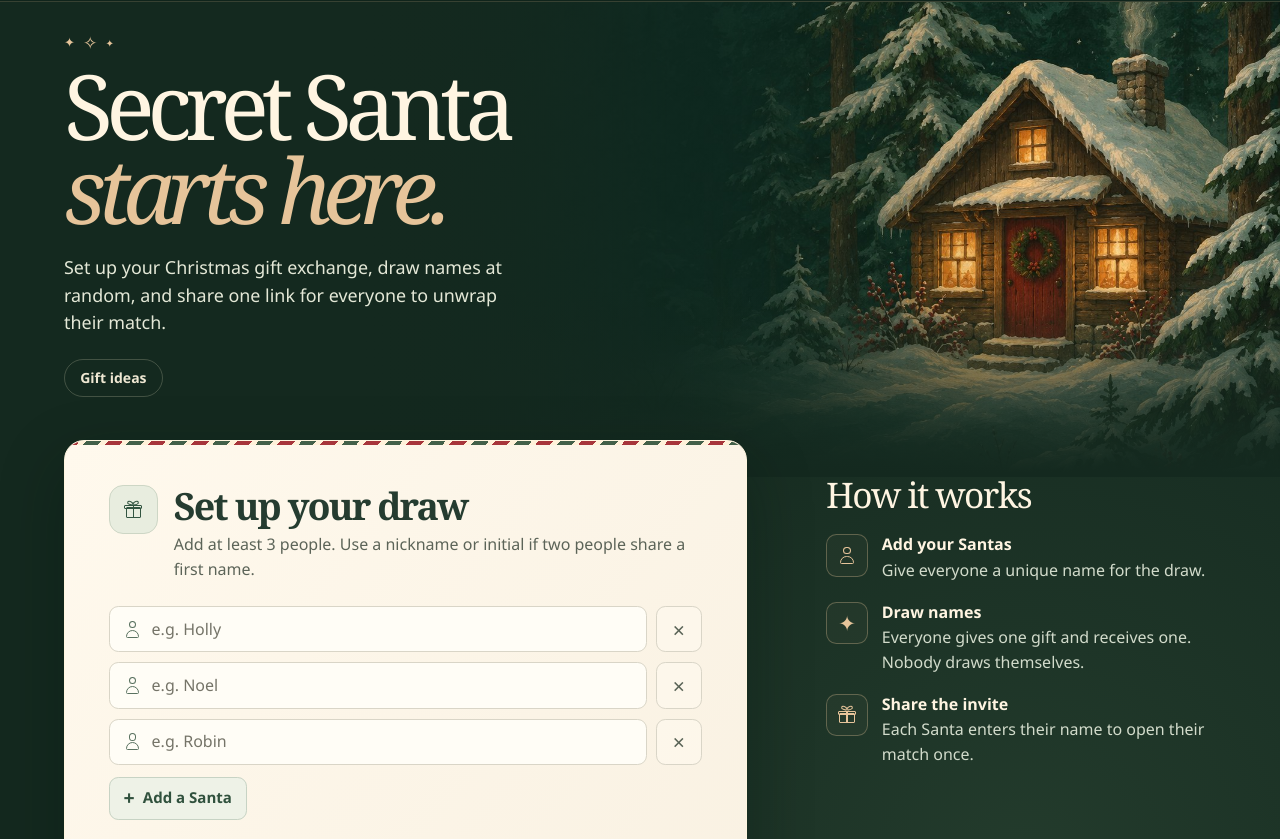
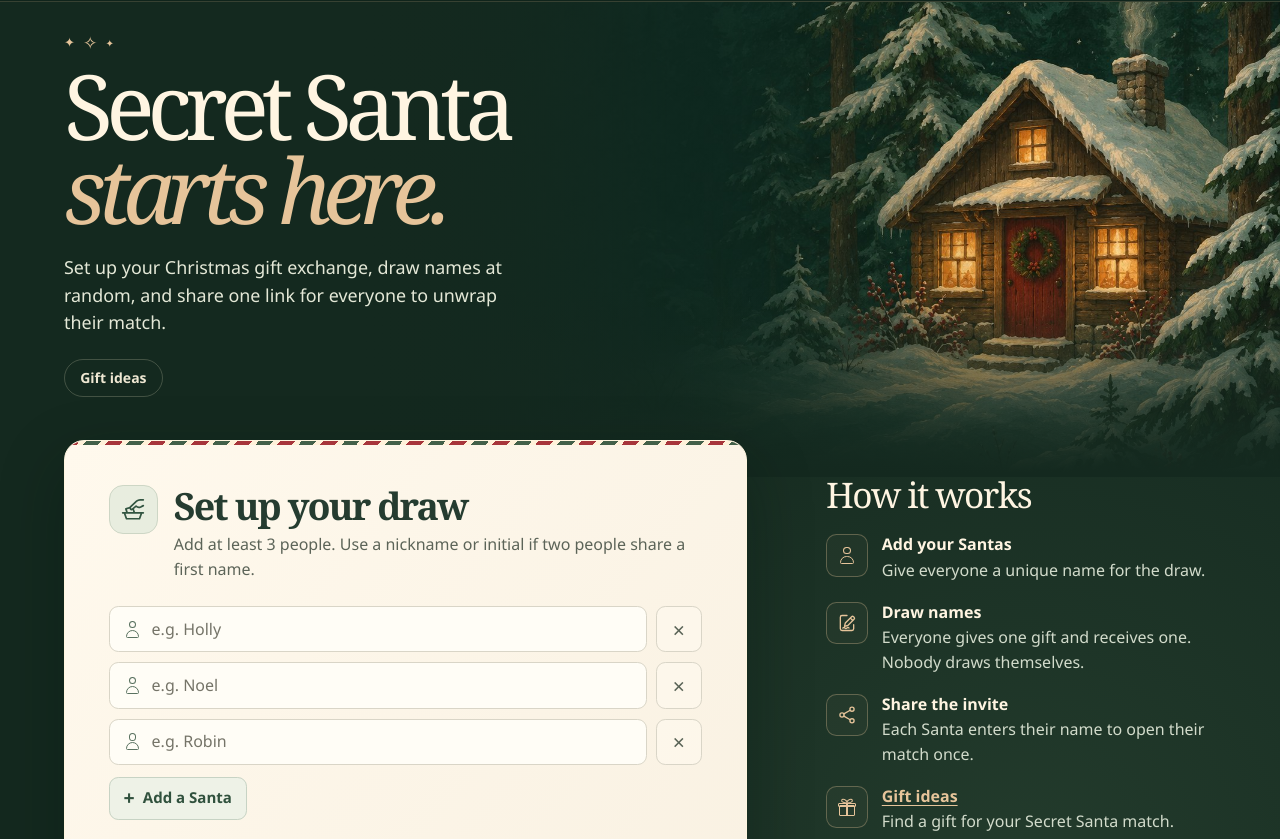
Before and after one commit to trvrpntng/evergreen-secret-santa, a website: page public/index.html in a window 1280 px wide. Shown: the part 73-912 px from the top of the page. Drawn offline with Linux system fonts and the light colour scheme.

Commit message:
Refresh Secret Santa guide icons and link gift ideas

```diff
--- a/public/index.html
+++ b/public/index.html
@@ -49,7 +49,12 @@
       <section class="paper-card" id="draw-card" aria-labelledby="setup-title">
         <div id="setup-view">
           <div class="card-heading">
-            <span class="card-icon" aria-hidden="true"><span class="icon icon-gift"><i></i></span></span>
+            <span class="card-icon" aria-hidden="true">
+              <svg class="line-icon" viewBox="0 0 24 24">
+                <path d="M21.5 3.5h-3c-1.2 0-2.3.5-3.2 1.3l-5.6 5.3a1.35 1.35 0 0 0 1.8 2l3.3-2.7a3.9 3.9 0 0 0 4.3.7l2.4-1.2"/>
+                <path d="m9.4 10.6-4 1.3 1.2 3.6m5.6-3.2 1.1 3.2M2.5 15.5h19m-17.5 0L6 21h12l2-5.5"/>
+              </svg>
+            </span>
             <div>
               <h2 id="setup-title" tabindex="-1">Set up your draw</h2>
               <p id="setup-help">Add at least 3 people. Use a nickname or initial if two people share a first name.</p>
@@ -157,12 +162,30 @@
             <div><h3>Add your Santas</h3><p>Give everyone a unique name for the draw.</p></div>
           </li>
           <li>
-            <span class="step-icon" aria-hidden="true"><span class="step-spark">✦</span></span>
+            <span class="step-icon" aria-hidden="true">
+              <svg class="line-icon" viewBox="0 0 24 24">
+                <path d="M12 3H6a2 2 0 0 0-2 2v14a2 2 0 0 0 2 2h12a2 2 0 0 0 2-2v-5"/>
+                <path d="m10 12 7.5-7.5a1.65 1.65 0 0 1 2.3 0l.7.7a1.65 1.65 0 0 1 0 2.3L13 15l-4 1zM16 6l3 3M7 18c1.1-.9 1.7-.9 2.5 0s1.5.9 2.5 0 1.6-.9 2.4 0"/>
+              </svg>
+            </span>
             <div><h3>Draw names</h3><p>Everyone gives one gift and receives one. Nobody draws themselves.</p></div>
           </li>
           <li>
-            <span class="step-icon" aria-hidden="true"><span class="icon icon-gift"><i></i></span></span>
+            <span class="step-icon" aria-hidden="true">
+              <svg class="line-icon" viewBox="0 0 24 24">
+                <path d="m8.2 10.7 7.6-4.4m-7.6 7 7.6 4.4"/>
+                <circle cx="6" cy="12" r="2.5"/>
+                <circle cx="18" cy="5" r="2.5"/>
+                <circle cx="18" cy="19" r="2.5"/>
+              </svg>
+            </span>
             <div><h3>Share the invite</h3><p>Each Santa enters their name to open their match once.</p></div>
+          </li>
+          <li>
+            <a class="guide-step-link" href="/gift-ideas" aria-labelledby="guide-gift-title">
+              <span class="step-icon" aria-hidden="true"><span class="icon icon-gift"><i></i></span></span>
+              <div><h3 id="guide-gift-title">Gift ideas</h3><p>Find a gift for your Secret Santa match.</p></div>
+            </a>
           </li>
         </ol>
       </aside>
--- a/public/styles.css
+++ b/public/styles.css
@@ -317,9 +317,12 @@ h2, h3 { line-height: 1.15; }
 .guide { min-width: 0; padding-top: 2.2rem; }
 .guide h2 { color: var(--cream); font: 500 clamp(1.76rem, 3vw, 2.2rem)/1.12 var(--serif); letter-spacing: -.045em; }
 .guide-steps { display: grid; gap: 1.2rem; margin: 1.25rem 0 0; padding: 0; list-style: none; }
-.guide-steps li { display: grid; grid-template-columns: 2.64rem minmax(0, 1fr); gap: .85rem; align-items: start; }
+.guide-steps li, .guide-step-link { display: grid; grid-template-columns: 2.64rem minmax(0, 1fr); gap: .85rem; align-items: start; }
 .guide-steps h3 { margin: .07rem 0 .24rem; color: var(--cream); font-size: 1rem; font-weight: 650; }
 .guide-steps p { max-width: 21rem; color: #d2dbcb; }
+.guide-step-link { grid-column: 1 / -1; border-radius: .65rem; text-decoration: none; }
+.guide-step-link h3 { color: var(--gold); text-decoration: underline; text-underline-offset: .2em; }
+.guide-step-link:is(:hover, :focus-visible) .step-icon { border-color: var(--gold); background: #eddcba16; }
 
 .step-icon {
   width: 2.64rem;
@@ -330,7 +333,18 @@ h2, h3 { line-height: 1.15; }
   background: #eddcba08;
 }
 
-.step-spark { font-size: 1.32rem; line-height: 1; }
+.line-icon {
+  display: block;
+  width: 1.25rem;
+  height: 1.25rem;
+  fill: none;
+  stroke: currentColor;
+  stroke-width: 1.6;
+  stroke-linecap: round;
+  stroke-linejoin: round;
+}
+
+.card-icon .line-icon { width: 1.625rem; height: 1.625rem; }
 
 .footer { display: flex; align-items: center; gap: 1rem; padding-block: 2.65rem 1.85rem; color: var(--gold); }
 .footer span { flex: 1; height: 1px; background: #e6c49a31; }
```
